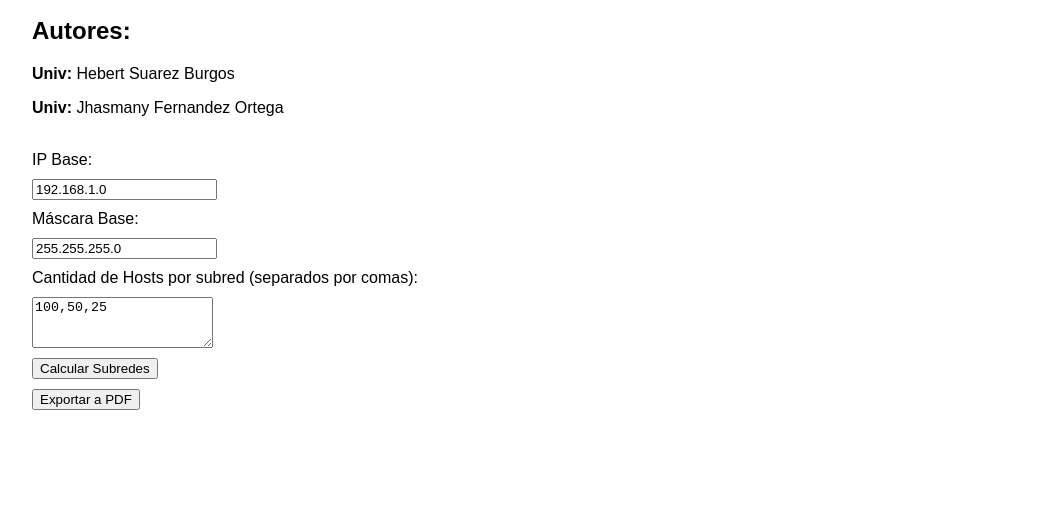
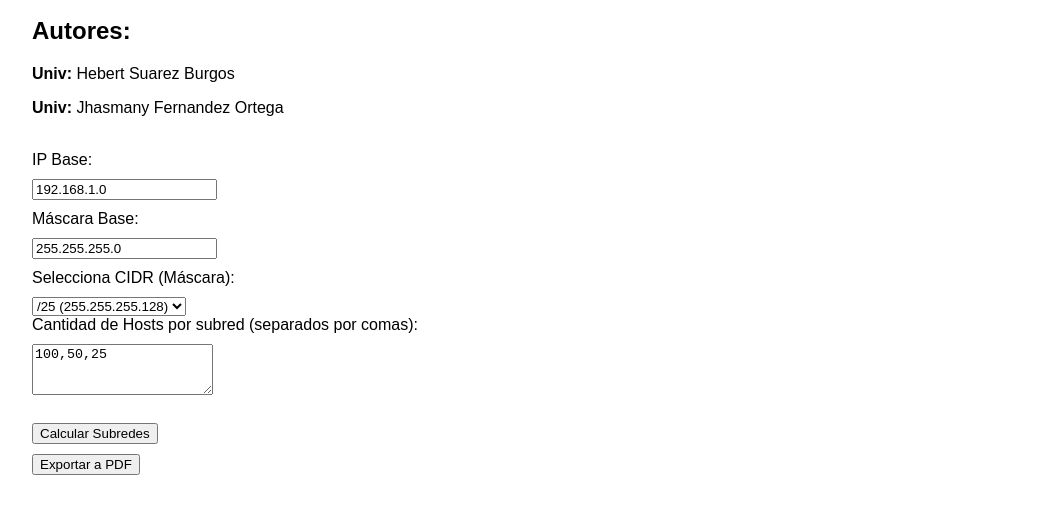
Before and after one commit to jhasmany-fernandez/F.I.C.C.T.-Algoritmo-SubNetting, a plain HTML site: page index.html in a window 1280 px wide. Shown: the part 119-632 px from the top of the page, without its empty margins (8-1057 px from the left). Drawn offline with Linux system fonts and the light colour scheme.

Commit message:
Update index.html

```diff
--- a/index.html
+++ b/index.html
@@ -44,20 +44,52 @@
   <h2>Autores:</h2>
     <p><strong>Univ:</strong> Hebert Suarez Burgos</p>
     <p><strong>Univ:</strong> Jhasmany Fernandez Ortega</p>
-  <br/>
+  <br />
 <label for="ip">IP Base:</label>
 <input type="text" id="ip" value="192.168.1.0" />
 
 <label for="mask">Máscara Base:</label>
 <input type="text" id="mask" value="255.255.255.0" readonly />
 
+<label for="subnet-mask">Selecciona CIDR (Máscara):</label>
+<select id="subnet-mask">
+  <option value="8">/8 (255.0.0.0)</option>
+  <option value="9">/9 (255.128.0.0)</option>
+  <option value="10">/10 (255.192.0.0)</option>
+  <option value="11">/11 (255.224.0.0)</option>
+  <option value="12">/12 (255.240.0.0)</option>
+  <option value="13">/13 (255.248.0.0)</option>
+  <option value="14">/14 (255.252.0.0)</option>
+  <option value="15">/15 (255.254.0.0)</option>
+  <option value="16">/16 (255.255.0.0)</option>
+  <option value="17">/17 (255.255.128.0)</option>
+  <option value="18">/18 (255.255.192.0)</option>
+  <option value="19">/19 (255.255.224.0)</option>
+  <option value="20">/20 (255.255.240.0)</option>
+  <option value="21">/21 (255.255.248.0)</option>
+  <option value="22">/22 (255.255.252.0)</option>
+  <option value="23">/23 (255.255.254.0)</option>
+  <option value="24">/24 (255.255.255.0)</option>
+  <option value="25" selected>/25 (255.255.255.128)</option>
+  <option value="26">/26 (255.255.255.192)</option>
+  <option value="27">/27 (255.255.255.224)</option>
+  <option value="28">/28 (255.255.255.240)</option>
+  <option value="29">/29 (255.255.255.248)</option>
+  <option value="30">/30 (255.255.255.252)</option>
+</select>
+
+<br />
+
 <label for="hosts">Cantidad de Hosts por subred (separados por comas):</label>
 <textarea id="hosts" rows="3">100,50,25</textarea>
 
+<br />
+
 <button onclick="calcular()">Calcular Subredes</button>
+<button onclick="exportarPDF()">Exportar a PDF</button>
 
-  <button onclick="exportarPDF()">Exportar a PDF</button>
 <div id="resultado"></div>
+
 
   <script>
     function ipToInt(ip) {
```
Lines whose indentation alone changed are shown as unchanged.
